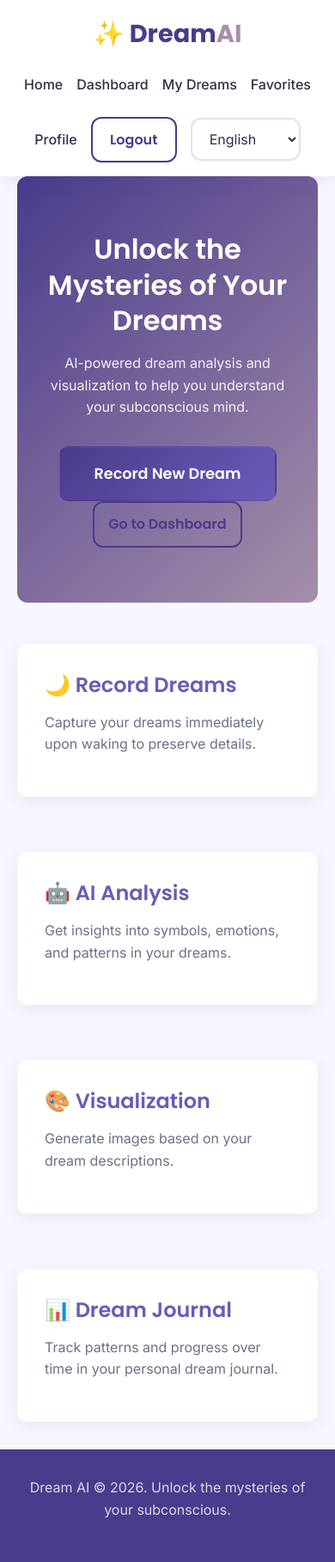
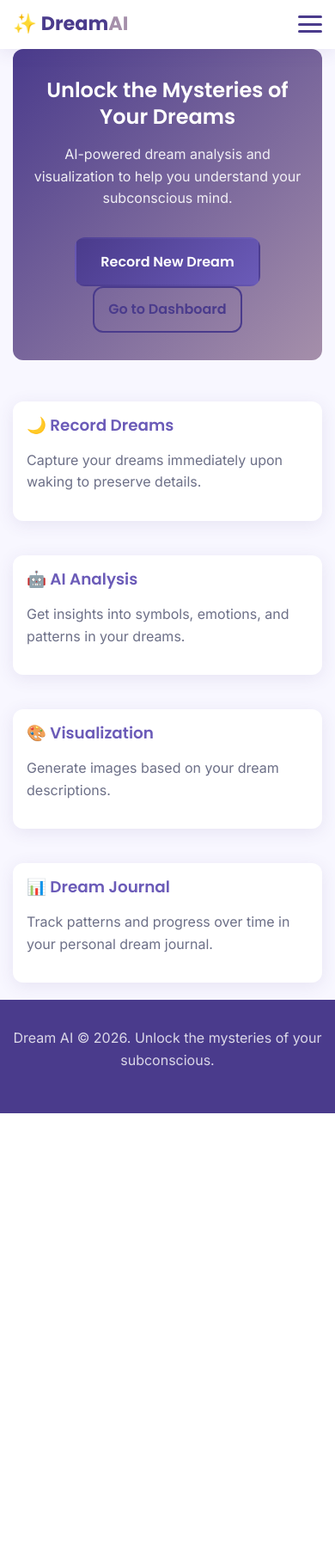
Before and after one commit to GalinPatazov/Analysing_dreams, a Django app: page / in a window 390 px wide. Shown: the whole page at 86% size. After the commit the page ends 1295 px from the top, so only its background shows below. Run offline with Django 5.2, Linux system fonts and the light colour scheme; the visitor is signed in with stand-in values (Sample User, id 1).

Commit message:
Responsive design, everytihng translated

```diff
--- a/dreams_app/ai_services.py
+++ b/dreams_app/ai_services.py
@@ -72,7 +72,7 @@ def generate_dream_image(dream_text: str):
                 },
                 {"role": "user", "content": dream_text}
             ],
-            max_tokens=300,
+            max_tokens=500,
         )
         safe_visual_prompt = prompt_resp.choices[0].message.content.strip()
     except Exception as e:
--- a/static/dreams_app/style.css
+++ b/static/dreams_app/style.css
@@ -431,35 +431,193 @@ input[type="checkbox"] {
     accent-color: var(--primary);
 }
 
+/* ===== HAMBURGER MENU ===== */
+.hamburger {
+    display: none;
+    flex-direction: column;
+    justify-content: space-between;
+    width: 28px;
+    height: 20px;
+    background: none;
+    border: none;
+    cursor: pointer;
+    padding: 0;
+    flex-shrink: 0;
+}
+
+.hamburger span {
+    display: block;
+    width: 100%;
+    height: 3px;
+    background: var(--primary);
+    border-radius: 3px;
+    transition: var(--transition);
+}
+
+.hamburger.active span:nth-child(1) {
+    transform: translateY(8.5px) rotate(45deg);
+}
+
+.hamburger.active span:nth-child(2) {
+    opacity: 0;
+    transform: scaleX(0);
+}
+
+.hamburger.active span:nth-child(3) {
+    transform: translateY(-8.5px) rotate(-45deg);
+}
+
+/* ===== BUTTON ROW UTILITY ===== */
+.btn-row {
+    display: flex;
+    gap: 1rem;
+    flex-wrap: wrap;
+    align-items: center;
+    margin-top: 2rem;
+}
+
+.btn-row .btn-end {
+    margin-left: auto;
+}
+
 /* ===== RESPONSIVE DESIGN ===== */
 @media (max-width: 768px) {
+    /* --- Navigation --- */
+    .hamburger {
+        display: flex;
+    }
+
     .navbar {
-        flex-direction: column;
-        gap: 1rem;
+        flex-direction: row;
+        position: relative;
     }
 
     .nav-links {
-        flex-wrap: wrap;
-        justify-content: center;
-        gap: 1rem;
+        display: none;
+        position: absolute;
+        top: calc(100% + 0.75rem);
+        left: 0;
+        right: 0;
+        background: var(--white);
+        flex-direction: column;
+        align-items: stretch;
+        padding: 0.25rem 0 0.75rem;
+        box-shadow: 0 8px 24px rgba(74, 59, 140, 0.18);
+        border-top: 3px solid var(--accent);
+        border-radius: 0 0 var(--radius) var(--radius);
+        gap: 0;
+        z-index: 999;
+    }
+
+    .nav-links.nav-open {
+        display: flex;
+    }
+
+    .nav-link {
+        padding: 0.75rem 1.25rem;
+        border-bottom: 1px solid var(--border);
+        width: 100%;
+    }
+
+    .nav-link:last-of-type {
+        border-bottom: none;
     }
 
     .user-menu {
+        flex-direction: column;
         border-left: none;
-        padding-left: 0;
+        border-top: 1px solid var(--border);
+        padding: 0.25rem 0 0;
         margin-left: 0;
+        gap: 0;
+        width: 100%;
     }
 
+    .user-menu .nav-link {
+        padding: 0.75rem 1.25rem;
+        border-bottom: 1px solid var(--border);
+    }
+
+    .user-menu .btn-outline {
+        margin: 0.5rem 1.25rem;
+        text-align: center;
+        display: block;
+        width: calc(100% - 2.5rem);
+    }
+
+    .language-switcher {
+        padding: 0.5rem 1.25rem;
+    }
+
+    .language-switcher select {
+        width: 100%;
+    }
+
+    /* --- Typography --- */
     h1 {
-        font-size: 2rem;
+        font-size: 1.8rem;
+    }
+
+    h2 {
+        font-size: 1.4rem;
+    }
+
+    h3 {
+        font-size: 1.15rem;
+    }
+
+    /* --- Layout & Spacing --- */
+    main {
+        padding: 1.5rem 0;
+    }
+
+    .container {
+        padding: 0 15px;
+    }
+
+    .card {
+        padding: 1.25rem;
+        margin-bottom: 1.25rem;
+    }
+
+    .dream-detail {
+        padding: 1.5rem;
+    }
+
+    .dream-meta {
+        flex-wrap: wrap;
+        gap: 0.5rem;
     }
 
     .dream-actions {
         flex-direction: column;
     }
 
+    .dream-actions .btn {
+        width: 100%;
+        text-align: center;
+    }
+
+    .dream-image {
+        max-width: 100%;
+    }
+
     .dashboard-grid {
         grid-template-columns: 1fr;
+    }
+
+    /* --- Btn row --- */
+    .btn-row {
+        flex-direction: column;
+    }
+
+    .btn-row .btn {
+        width: 100%;
+        text-align: center;
+    }
+
+    .btn-row .btn-end {
+        margin-left: 0;
     }
 }
 
@@ -544,17 +702,39 @@ input[type="file"]:focus {
 /* Responsive button layout */
 @media (max-width: 768px) {
     .btn {
-        min-width: 100px;
+        min-width: unset;
         padding: 0.75rem 1rem;
     }
+}
 
-    div[style*="display: flex; gap: 1rem;"] {
-        flex-direction: column;
+/* ===== EXTRA SMALL SCREENS (480px and below) ===== */
+@media (max-width: 480px) {
+    h1 {
+        font-size: 1.5rem;
     }
 
-    a[style*="margin-left: auto;"] {
-        margin-left: 0 !important;
-        margin-top: 1rem;
+    h2 {
+        font-size: 1.2rem;
+    }
+
+    .main-header {
+        padding: 0.65rem 0;
+    }
+
+    .logo a {
+        font-size: 1.4rem;
+    }
+
+    .card {
+        padding: 1rem;
+    }
+
+    .dream-detail {
+        padding: 1rem;
+    }
+
+    .dashboard-card {
+        padding: 1.5rem 1rem;
     }
 }
 
--- a/templates/base.html
+++ b/templates/base.html
@@ -20,6 +20,11 @@
                 <div class="logo">
                     <a href="{% url 'home' %}">✨ {% trans "Dream" %}<span>{% trans "AI" %}</span></a>
                 </div>
+                <button class="hamburger" id="hamburger-btn" aria-label="Menu">
+                    <span></span>
+                    <span></span>
+                    <span></span>
+                </button>
                 <div class="nav-links">
                     <a href="{% url 'home' %}" class="nav-link">{% trans "Home" %}</a>
 
@@ -66,5 +71,32 @@
             <p>{% trans "Dream AI" %} &copy; 2026. {% trans "Unlock the mysteries of your subconscious." %}</p>
         </div>
     </footer>
+    <script>
+        (function () {
+            var btn = document.getElementById('hamburger-btn');
+            var nav = document.querySelector('.nav-links');
+
+            btn.addEventListener('click', function () {
+                nav.classList.toggle('nav-open');
+                btn.classList.toggle('active');
+            });
+
+            // Close the menu when any link inside it is clicked
+            nav.querySelectorAll('a').forEach(function (link) {
+                link.addEventListener('click', function () {
+                    nav.classList.remove('nav-open');
+                    btn.classList.remove('active');
+                });
+            });
+
+            // Reset menu state when resizing to desktop
+            window.addEventListener('resize', function () {
+                if (window.innerWidth > 768) {
+                    nav.classList.remove('nav-open');
+                    btn.classList.remove('active');
+                }
+            });
+        })();
+    </script>
 </body>
 </html>
--- a/templates/core/home.html
+++ b/templates/core/home.html
@@ -70,6 +70,36 @@
         grid-template-columns: repeat(auto-fit, minmax(250px, 1fr));
         gap: 2rem;
     }
+
+    @media (max-width: 768px) {
+        .hero-section {
+            padding: 2.5rem 1.25rem;
+        }
+
+        .hero-section h1 {
+            font-size: 1.8rem;
+        }
+
+        .btn-large {
+            padding: 0.875rem 1.75rem;
+            font-size: 1rem;
+        }
+
+        .features-grid {
+            grid-template-columns: 1fr;
+            gap: 1.25rem;
+        }
+    }
+
+    @media (max-width: 480px) {
+        .hero-section {
+            padding: 2rem 1rem;
+        }
+
+        .hero-section h1 {
+            font-size: 1.5rem;
+        }
+    }
 </style>
 
 <!-- ... existing code (style block) ... -->
--- a/templates/dreams_app/dream_confirm_delete.html
+++ b/templates/dreams_app/dream_confirm_delete.html
@@ -28,11 +28,11 @@
 
         <form method="post">
             {% csrf_token %}
-            <div style="display: flex; justify-content: center; gap: 1rem; margin-top: 2rem;">
-                <button type="submit" class="btn btn-danger" style="padding: 1rem 2rem; font-size: 1.1rem;">
+            <div class="btn-row" style="justify-content: center;">
+                <button type="submit" class="btn btn-danger">
                     {% trans "Yes, Delete Dream" %}
                 </button>
-                <a href="{% url 'dreams_app:detail' object.id %}" class="btn btn-outline" style="padding: 1rem 2rem;">
+                <a href="{% url 'dreams_app:detail' object.id %}" class="btn btn-outline">
                     {% trans "Cancel" %}
                 </a>
             </div>
--- a/templates/dreams_app/dream_detail.html
+++ b/templates/dreams_app/dream_detail.html
@@ -7,8 +7,8 @@
     <div class="mb-3">
         <h1>{{ dream.name }}</h1>
         <div class="dream-meta">
-            <span>📅 {{ dream.created_at|date:"F j, Y" }}</span>
-            <span>⏰ {{ dream.created_at|date:"g:i A" }}</span>
+            <span> {{ dream.created_at|date:"F j, Y" }}</span>
+            <span> {{ dream.created_at|date:"g:i A" }}</span>
         </div>
     </div>
 
--- a/templates/dreams_app/dream_edit.html
+++ b/templates/dreams_app/dream_edit.html
@@ -30,14 +30,14 @@
                 </p>
             </div>
 
-            <div style="display: flex; gap: 1rem; margin-top: 2rem;">
+            <div class="btn-row">
                 <button type="submit" class="btn btn-primary">
                     {% trans "Update Dream" %}
                 </button>
                 <a href="{% url 'dreams_app:detail' object.id %}" class="btn btn-outline">
                     {% trans "Cancel" %}
                 </a>
-                <a href="{% url 'dreams_app:delete_dream' object.id %}" class="btn btn-danger" style="margin-left: auto;">
+                <a href="{% url 'dreams_app:delete_dream' object.id %}" class="btn btn-danger btn-end">
                     {% trans "Delete Dream" %}
                 </a>
             </div>
--- a/templates/dreams_app/favorites.html
+++ b/templates/dreams_app/favorites.html
@@ -13,8 +13,8 @@
                 <div class="dream-item">
                     <h3>{{ fav.dream.name }}</h3>
                     <div class="dream-meta">
-                        <span>📅 {% trans "Dream Date:" %} {{ fav.dream.created_at|date:"F j, Y" }}</span>
-                        <span>⭐ {% trans "Favorited:" %} {{ fav.created_at|date:"F j, Y" }}</span>
+                        <span> {{ fav.dream.created_at|date:"F j, Y" }}</span>
+                        <span> {{ fav.created_at|date:"F j, Y" }}</span>
                     </div>
 
                     <!-- ... existing code (analysis text) ... -->
```
Also changed, not shown: README.md, locale/bg/LC_MESSAGES/django.po, 1 other file.
